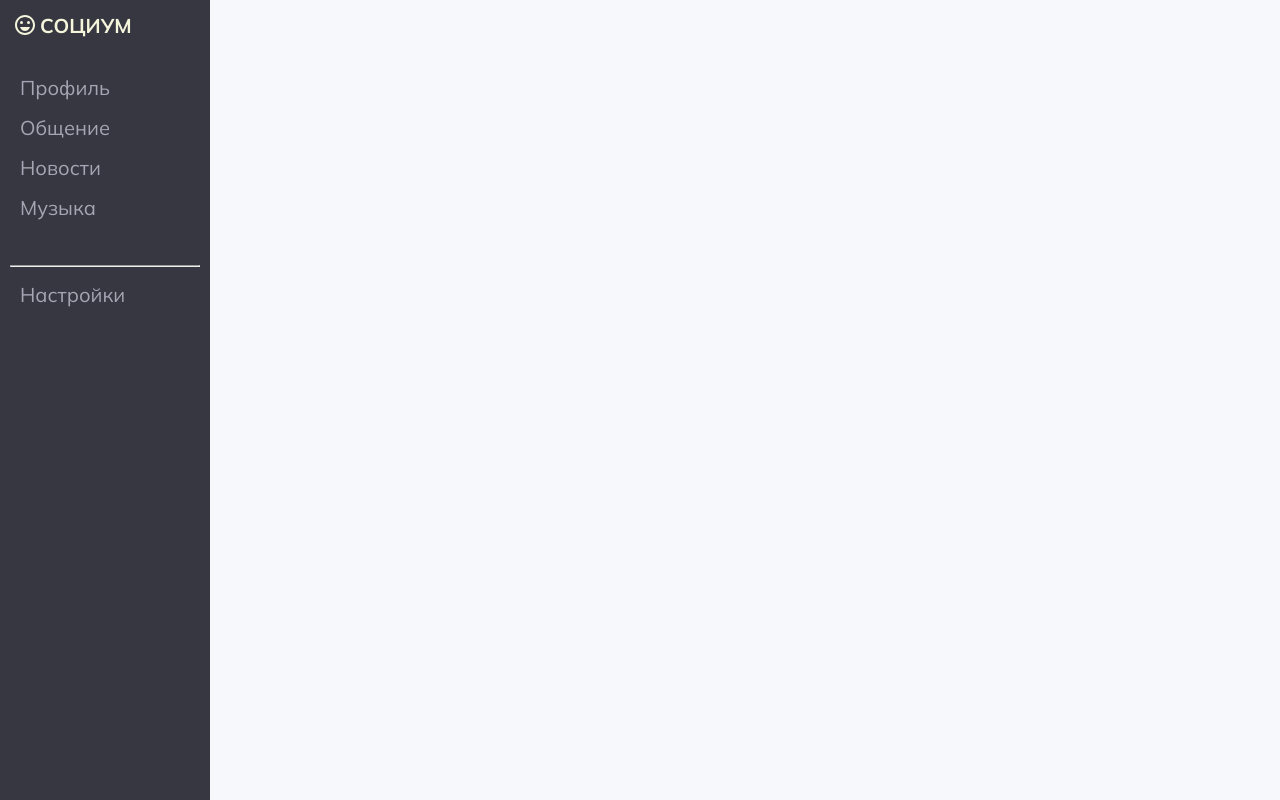
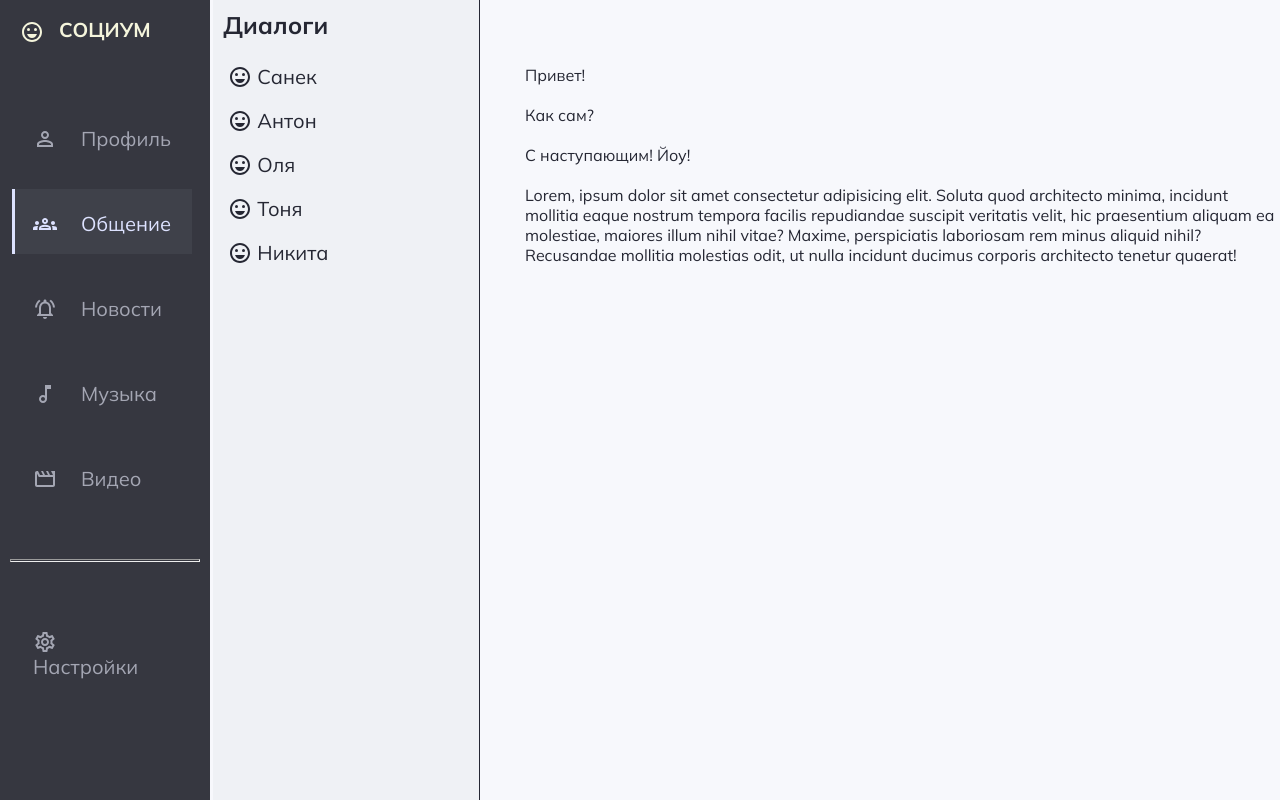
Before and after one commit to GSV78/react01, a React (Create React App) app: page /dialogues in a window 1280 px wide. Built offline with nearby package versions, Linux system fonts and the light colour scheme.

Commit message:
give more style

```diff
--- a/src/App.js
+++ b/src/App.js
@@ -1,7 +1,7 @@
 import { BrowserRouter, Route, Routes } from 'react-router-dom';
 import './App.css';
-import Dialogs from './components/Dialogs/Dialogs';
-import Header from './components/Navbar/Header/Header';
+import Dialogues from './components/Dialogues/Dialogues';
+// import Header from './components/Navbar/Header/Header';
 import Music from './components/Music/Music';
 import Navbar from './components/Navbar/Navbar';
 import News from './components/News/News';
@@ -17,7 +17,7 @@ const App = () => {
         <div className='app-wrapper-content'>
           <Routes>
             <Route path='/profile' element={<Profile />} />
-            <Route path='/dialogs' element={<Dialogs />} />
+            <Route path='/dialogues' element={<Dialogues />} />
             <Route path='/news' element={<News />} />
             <Route path='/music' element={<Music />} />
             <Route path='/settings' element={<Settings />} />
--- /dev/null
+++ b/src/components/Dialogues/Dialogues.jsx
@@ -0,0 +1,49 @@
+import css from './Dialogues.module.css'
+import icon from './icon.svg'
+
+const Dialogues = () => {
+    return (
+        <div className={css.dialoguesInner}>
+            <div className={css.dialogues}>
+                <div className={css.title}>Диалоги</div>
+                <div className={css.dialog}>
+                    <img src={icon} />
+                    Санек
+                </div>
+                <div className={css.dialog}>
+                    <img src={icon} />
+                    Антон
+                </div>
+                <div className={css.dialog}>
+                    <img src={icon} />
+                    Оля
+                </div>
+                <div className={css.dialog}>
+                    <img src={icon} />
+                    Тоня
+                </div>
+                <div className={css.dialog}>
+                    <img src={icon} />
+                    Никита
+                </div>
+            </div>
+
+            <div className={css.messages}>
+                <div className={css.message}>
+                    Привет!
+                </div>
+                <div className={css.message}>
+                    Как сам?
+                </div>
+                <div className={css.message}>
+                    С наступающим! Йоу!
+                </div>
+                <div className={css.message}>
+                    Lorem, ipsum dolor sit amet consectetur adipisicing elit. Soluta quod architecto minima, incidunt mollitia eaque nostrum tempora facilis repudiandae suscipit veritatis velit, hic praesentium aliquam ea molestiae, maiores illum nihil vitae? Maxime, perspiciatis laboriosam rem minus aliquid nihil? Recusandae mollitia molestias odit, ut nulla incidunt ducimus corporis architecto tenetur quaerat!
+                </div>
+            </div>
+        </div>
+    )
+}
+
+export default Dialogues
--- /dev/null
+++ b/src/components/Dialogues/Dialogues.module.css
@@ -0,0 +1,46 @@
+.dialoguesInner{
+    display: grid;
+    grid-template-columns: 3fr 9fr;
+    grid-template-areas: 'd m';
+    font-family: 'Mulish', sans-serif;
+    color: #252733;
+    height: 100%;
+}
+
+.dialogues{
+    grid-area: d;
+    font-weight: 500;
+    font-size: 20px;
+    padding: 10px;
+    background-color: #9fa2b417;
+    border-right: 1px solid ;
+}
+
+.dialog{
+    margin-bottom: 15px;
+}
+
+.dialog img{
+    position: relative;
+    top: 5px;
+    margin: auto 5px;
+}
+
+.messages{
+    grid-area: m;
+    font-weight: 400;
+    font-size: 16px;
+    margin-top: 60px;
+    padding: 5px;
+    margin-left: 40px;
+}
+
+.message{
+    margin-bottom: 20px;
+}
+
+.title{
+    font-weight: 700;
+    font-size: 24px;
+    margin-bottom: 20px;
+}
--- a/src/components/Navbar/Header/Header.module.css
+++ b/src/components/Navbar/Header/Header.module.css
@@ -1,14 +1,14 @@
 .header{
-    margin-bottom: 10px;
     color: #A4A6B3;
     display: flex;
     align-items: center;
     font-weight: 700;
     color: beige;
-    margin-bottom: 30px;
+    margin-bottom: 50px;
 }
 
 .header img{
     height: 70%;
-    margin: 3px;
+    margin: 5px 10px 0 5px;
+    padding: 5px;
   }
--- a/src/components/Navbar/Navbar.jsx
+++ b/src/components/Navbar/Navbar.jsx
@@ -1,29 +1,53 @@
 import { NavLink } from 'react-router-dom';
 import Header from './Header/Header';
 import css from './Navbar.module.css';
+
 
 const Navbar = () => {
     return (
         <nav className={css.nav}>
             <Header />
             <div className={css.item}>
-                <NavLink to="/profile" className={navData => navData.isActive ? css.active : css.disactive}>Профиль</NavLink>
+                <NavLink to="/profile" className={navData => navData.isActive ? css.active : css.disactive}>
+                    <svg xmlns="http://www.w3.org/2000/svg" height="24px" viewBox="0 0 24 24" width="24px" fill="#A4A6B3"><path d="M0 0h24v24H0V0z" fill="none" /><path d="M12 6c1.1 0 2 .9 2 2s-.9 2-2 2-2-.9-2-2 .9-2 2-2m0 9c2.7 0 5.8 1.29 6 2v1H6v-.99c.2-.72 3.3-2.01 6-2.01m0-11C9.79 4 8 5.79 8 8s1.79 4 4 4 4-1.79 4-4-1.79-4-4-4zm0 9c-2.67 0-8 1.34-8 4v3h16v-3c0-2.66-5.33-4-8-4z" /></svg>
+                    Профиль
+                </NavLink>
             </div>
             <div className={css.item}>
-                <NavLink to="/dialogs" className={navData => navData.isActive ? css.active : css.disactive}>Общение</NavLink>
+                <NavLink to="/dialogues" className={navData => navData.isActive ? css.active : css.disactive}>
+                    <svg xmlns="http://www.w3.org/2000/svg" enable-background="new 0 0 24 24" height="24px" viewBox="0 0 24 24" width="24px" fill="#A4A6B3"><rect fill="none" height="24" width="24" /><g><path d="M4,13c1.1,0,2-0.9,2-2c0-1.1-0.9-2-2-2s-2,0.9-2,2C2,12.1,2.9,13,4,13z M5.13,14.1C4.76,14.04,4.39,14,4,14 c-0.99,0-1.93,0.21-2.78,0.58C0.48,14.9,0,15.62,0,16.43V18l4.5,0v-1.61C4.5,15.56,4.73,14.78,5.13,14.1z M20,13c1.1,0,2-0.9,2-2 c0-1.1-0.9-2-2-2s-2,0.9-2,2C18,12.1,18.9,13,20,13z M24,16.43c0-0.81-0.48-1.53-1.22-1.85C21.93,14.21,20.99,14,20,14 c-0.39,0-0.76,0.04-1.13,0.1c0.4,0.68,0.63,1.46,0.63,2.29V18l4.5,0V16.43z M16.24,13.65c-1.17-0.52-2.61-0.9-4.24-0.9 c-1.63,0-3.07,0.39-4.24,0.9C6.68,14.13,6,15.21,6,16.39V18h12v-1.61C18,15.21,17.32,14.13,16.24,13.65z M8.07,16 c0.09-0.23,0.13-0.39,0.91-0.69c0.97-0.38,1.99-0.56,3.02-0.56s2.05,0.18,3.02,0.56c0.77,0.3,0.81,0.46,0.91,0.69H8.07z M12,8 c0.55,0,1,0.45,1,1s-0.45,1-1,1s-1-0.45-1-1S11.45,8,12,8 M12,6c-1.66,0-3,1.34-3,3c0,1.66,1.34,3,3,3s3-1.34,3-3 C15,7.34,13.66,6,12,6L12,6z" /></g></svg>
+                    Общение
+                </NavLink>
             </div>
             <div className={css.item}>
-                <NavLink to="/news" className={navData => navData.isActive ? css.active : css.disactive}>Новости</NavLink>
+                <NavLink to="/news" className={navData => navData.isActive ? css.active : css.disactive}>
+                    <svg xmlns="http://www.w3.org/2000/svg" height="24px" viewBox="0 0 24 24" width="24px" fill="#A4A6B3"><path d="M0 0h24v24H0V0z" fill="none" /><path d="M12 22c1.1 0 2-.9 2-2h-4c0 1.1.9 2 2 2zm6-6v-5c0-3.07-1.63-5.64-4.5-6.32V4c0-.83-.67-1.5-1.5-1.5s-1.5.67-1.5 1.5v.68C7.64 5.36 6 7.92 6 11v5l-2 2v1h16v-1l-2-2zm-2 1H8v-6c0-2.48 1.51-4.5 4-4.5s4 2.02 4 4.5v6zM7.58 4.08L6.15 2.65C3.75 4.48 2.17 7.3 2.03 10.5h2c.15-2.65 1.51-4.97 3.55-6.42zm12.39 6.42h2c-.15-3.2-1.73-6.02-4.12-7.85l-1.42 1.43c2.02 1.45 3.39 3.77 3.54 6.42z" /></svg>
+                    Новости
+                </NavLink>
             </div >
             <div className={css.item}>
-                <NavLink to="/music" className={navData => navData.isActive ? css.active : css.disactive}>Музыка</NavLink>
+                <NavLink to="/music" className={navData => navData.isActive ? css.active : css.disactive}>
+                    <svg xmlns="http://www.w3.org/2000/svg" height="24px" viewBox="0 0 24 24" width="24px" fill="#A4A6B3"><path d="M0 0h24v24H0V0z" fill="none" /><path d="M12 3v10.55c-.59-.34-1.27-.55-2-.55-2.21 0-4 1.79-4 4s1.79 4 4 4 4-1.79 4-4V7h4V3h-6zm-2 16c-1.1 0-2-.9-2-2s.9-2 2-2 2 .9 2 2-.9 2-2 2z" /></svg>
+                    Музыка
+                </NavLink>
+            </div >
+            <div className={css.item}>
+                <NavLink to="/video" className={navData => navData.isActive ? css.active : css.disactive}>
+                    <svg xmlns="http://www.w3.org/2000/svg" height="24px" viewBox="0 0 24 24" width="24px" fill="#A4A6B3"><path d="M0 0h24v24H0V0z" fill="none" /><path d="M4 6.47L5.76 10H20v8H4V6.47M22 4h-4l2 4h-3l-2-4h-2l2 4h-3l-2-4H8l2 4H7L5 4H4c-1.1 0-1.99.9-1.99 2L2 18c0 1.1.9 2 2 2h16c1.1 0 2-.9 2-2V4z" /></svg>
+                    Видео
+                </NavLink>
             </div >
             <hr />
             <div className={css.item}>
-                <NavLink to="/settings" className={navData => navData.isActive ? css.active : css.disactive}>Настройки</NavLink>
+                <NavLink to="/settings" className={navData => navData.isActive ? css.active : css.disactive}>
+                    <svg xmlns="http://www.w3.org/2000/svg" height="24px" viewBox="0 0 24 24" width="24px" fill="#A4A6B3"><path d="M0 0h24v24H0V0z" fill="none" /><path d="M19.43 12.98c.04-.32.07-.64.07-.98 0-.34-.03-.66-.07-.98l2.11-1.65c.19-.15.24-.42.12-.64l-2-3.46c-.09-.16-.26-.25-.44-.25-.06 0-.12.01-.17.03l-2.49 1c-.52-.4-1.08-.73-1.69-.98l-.38-2.65C14.46 2.18 14.25 2 14 2h-4c-.25 0-.46.18-.49.42l-.38 2.65c-.61.25-1.17.59-1.69.98l-2.49-1c-.06-.02-.12-.03-.18-.03-.17 0-.34.09-.43.25l-2 3.46c-.13.22-.07.49.12.64l2.11 1.65c-.04.32-.07.65-.07.98 0 .33.03.66.07.98l-2.11 1.65c-.19.15-.24.42-.12.64l2 3.46c.09.16.26.25.44.25.06 0 .12-.01.17-.03l2.49-1c.52.4 1.08.73 1.69.98l.38 2.65c.03.24.24.42.49.42h4c.25 0 .46-.18.49-.42l.38-2.65c.61-.25 1.17-.59 1.69-.98l2.49 1c.06.02.12.03.18.03.17 0 .34-.09.43-.25l2-3.46c.12-.22.07-.49-.12-.64l-2.11-1.65zm-1.98-1.71c.04.31.05.52.05.73 0 .21-.02.43-.05.73l-.14 1.13.89.7 1.08.84-.7 1.21-1.27-.51-1.04-.42-.9.68c-.43.32-.84.56-1.25.73l-1.06.43-.16 1.13-.2 1.35h-1.4l-.19-1.35-.16-1.13-1.06-.43c-.43-.18-.83-.41-1.23-.71l-.91-.7-1.06.43-1.27.51-.7-1.21 1.08-.84.89-.7-.14-1.13c-.03-.31-.05-.54-.05-.74s.02-.43.05-.73l.14-1.13-.89-.7-1.08-.84.7-1.21 1.27.51 1.04.42.9-.68c.43-.32.84-.56 1.25-.73l1.06-.43.16-1.13.2-1.35h1.39l.19 1.35.16 1.13 1.06.43c.43.18.83.41 1.23.71l.91.7 1.06-.43 1.27-.51.7 1.21-1.07.85-.89.7.14 1.13zM12 8c-2.21 0-4 1.79-4 4s1.79 4 4 4 4-1.79 4-4-1.79-4-4-4zm0 6c-1.1 0-2-.9-2-2s.9-2 2-2 2 .9 2 2-.9 2-2 2z" /></svg>
+                    Настройки
+                </NavLink>
             </div>
         </nav >
     )
 }
 
+
+
 export default Navbar
--- a/src/components/Navbar/Navbar.module.css
+++ b/src/components/Navbar/Navbar.module.css
@@ -10,25 +10,45 @@
   }
 
   .item{
-    margin: 5px;
+    margin-bottom:10px;
     padding: 5px;
+    display: flex;
+    justify-content: start;
+  }
+
+  .item svg{
+    position: relative;
+    margin-right: 24px;
+    top: 5px;
   }
 
   a{
     cursor: pointer;
     text-decoration: none;
+    max-width: 255px;
+    width: 100%;
+    padding: 18px;
+    transition: all .3s;
   }
 
-  .disactive{
+  .disactive {
     color: #A4A6B3;
   }
 
-  .active{
-    color: #3751FF;
+  .active {
+    position: relative;
+    color: #DDE2FF;
+    background-color: #9fa2b417;
+    border-left: 3px solid #DDE2FF;
+    left: -3px;
+  }
+
+  .active > svg {
+    fill: #DDE2FF;
   }
 
   hr{
-    color: #A4A6B3;
-    height: 0;
-    margin-top: 40px;
+    color: beige;
+    height: 1px;
+    margin: 45px 0 40px;
   }
--- a/src/components/Profile/Profile.jsx
+++ b/src/components/Profile/Profile.jsx
@@ -4,7 +4,7 @@ import css from './Profile.module.css';
 const Profile = () => {
     return (
         <div className={css.content}>
-            <img className={css.banner} src="https://avatars.mds.yandex.net/get-zen_doc/3048507/pub_5eb02ef6dadc5a18844cd5fa_5eb02f8f6c15632218123633/scale_1200" />
+            {/* <img className={css.banner} src="https://avatars.mds.yandex.net/get-zen_doc/3048507/pub_5eb02ef6dadc5a18844cd5fa_5eb02f8f6c15632218123633/scale_1200" /> */}
             <div className={css.user}>
                 <div className={css.userAva}>
                     <img src="https://lh3.googleusercontent.com/PjEgzixcJoDC7-aeaVEOX6splcOvnDqlmb-dqtE5LT4kZ2qVSlPhH7SGiXMQWmqKyKs" />
--- a/src/components/Profile/Profile.module.css
+++ b/src/components/Profile/Profile.module.css
@@ -1,6 +1,6 @@
   .banner{
-    width: 100%;
-    max-height: 200px;
+    max-width: 600px;
+    max-height: 300px;
     object-fit: cover;
   }
 
```
Also changed, not shown: src/components/Dialogs/Dialogs.jsx (deleted, +0 -11 lines), src/components/Dialogs/Dialogs.module.css (deleted), src/components/Dialogues/icon.svg (added).
